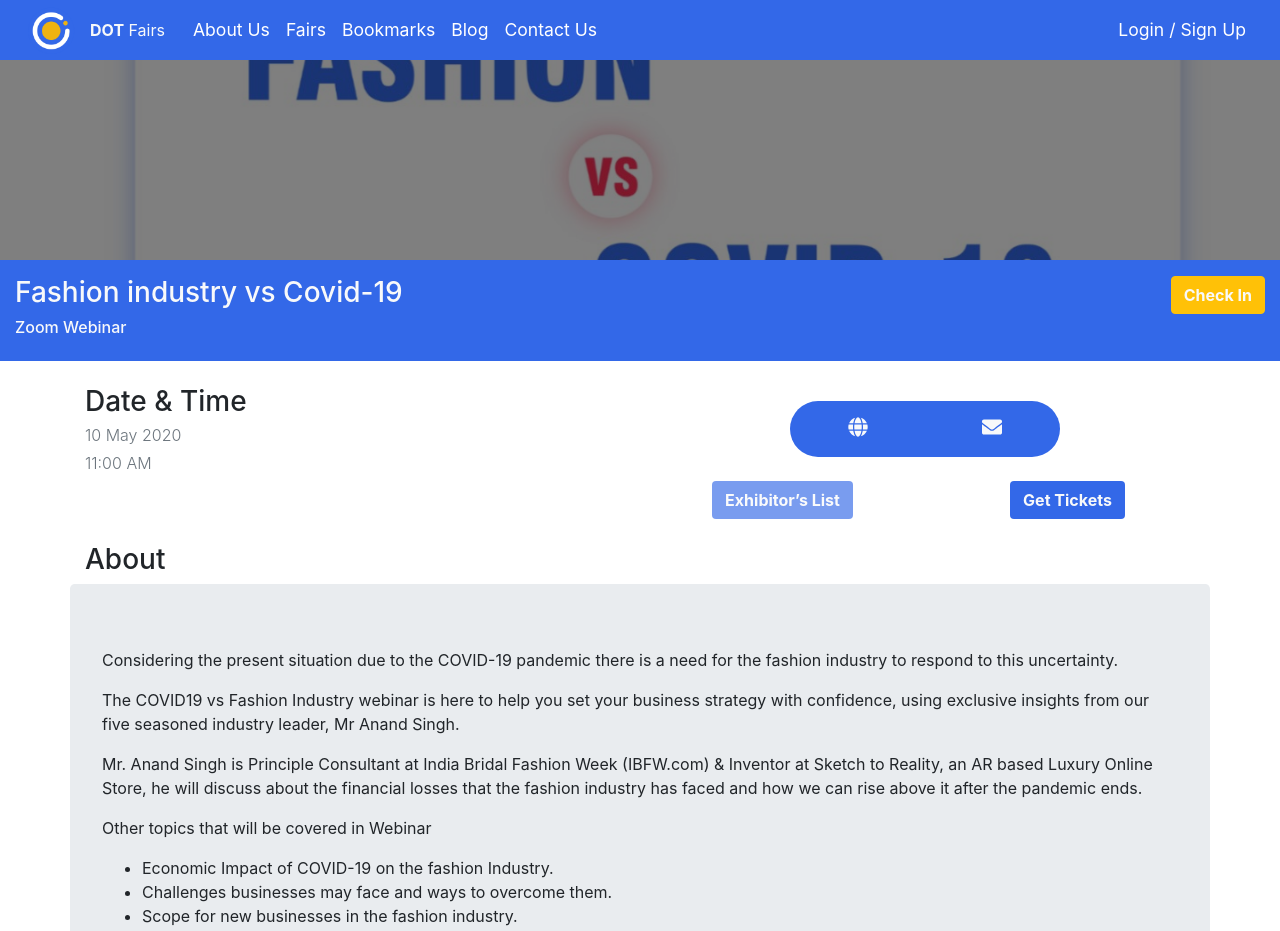
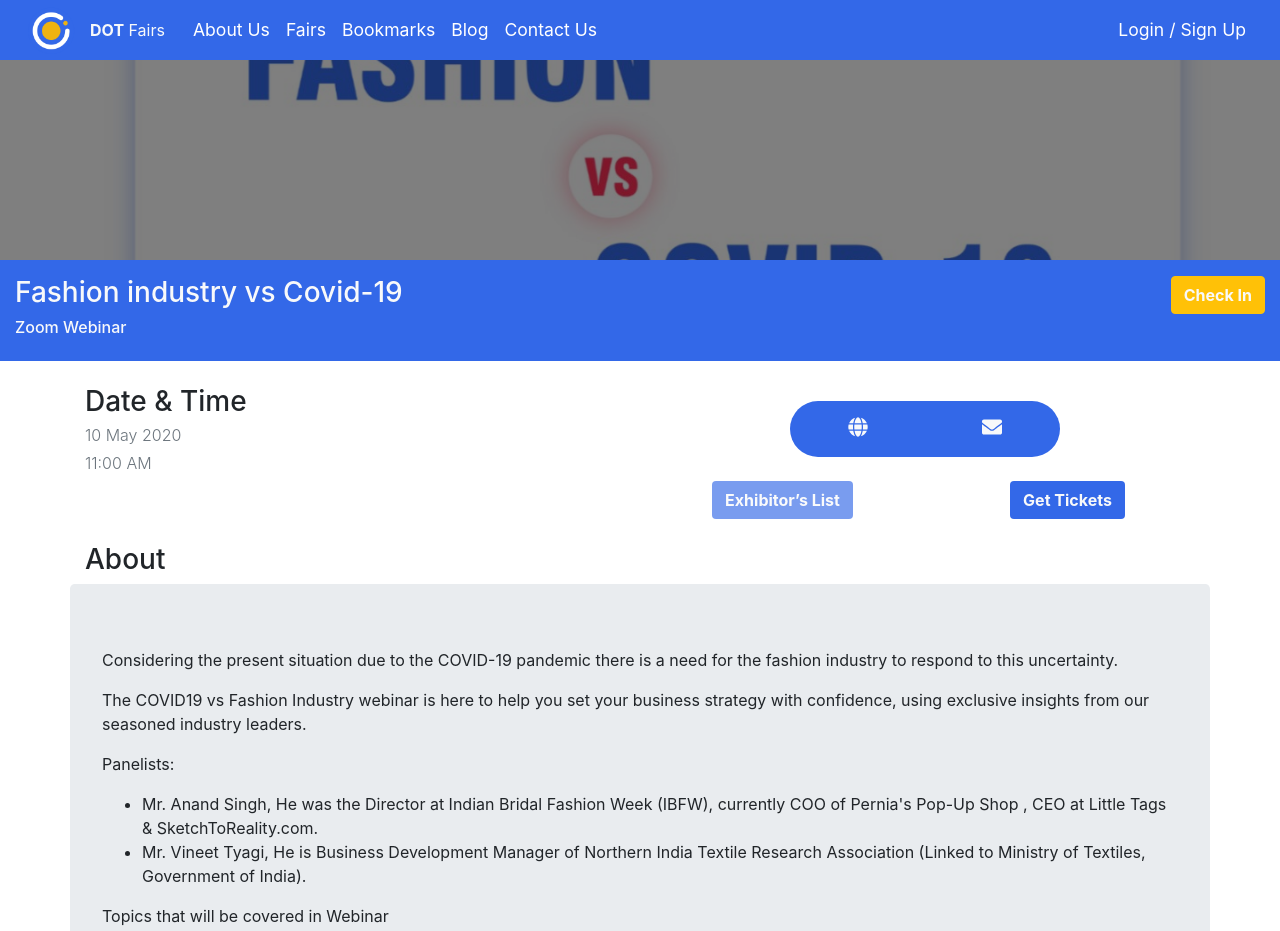
Before and after one commit to bhatvikrant/DOT, a React (Create React App) app: page /fair-temp/webinar in a window 1280 px wide. Shown: the top 931 px of the page. Built offline with nearby package versions, Linux system fonts and the light colour scheme.

Commit message:
updated about of temp fair

```diff
--- a/src/pages/TempStaticFair.js
+++ b/src/pages/TempStaticFair.js
@@ -154,18 +154,24 @@
 					<p>
 						The COVID19 vs Fashion Industry webinar is here to help you set your
 						business strategy with confidence, using exclusive insights from our
-						five seasoned industry leader, Mr Anand Singh.
+						seasoned industry leaders.
 					</p>
 
-					<p>
-						Mr. Anand Singh is Principle Consultant at India Bridal Fashion Week
-						(IBFW.com) & Inventor at Sketch to Reality, an AR based Luxury
-						Online Store, he will discuss about the financial losses that the
-						fashion industry has faced and how we can rise above it after the
-						pandemic ends.
-					</p>
+					<p>Panelists:</p>
+					<ul>
+						<li>
+							Mr. Anand Singh, He was the Director at Indian Bridal Fashion Week
+							(IBFW), currently COO of Pernia's Pop-Up Shop , CEO at Little Tags
+							& SketchToReality.com.
+						</li>
+						<li>
+							Mr. Vineet Tyagi, He is Business Development Manager of Northern
+							India Textile Research Association (Linked to Ministry of
+							Textiles, Government of India).
+						</li>
+					</ul>
 
-					<p>Other topics that will be covered in Webinar</p>
+					<p>Topics that will be covered in Webinar</p>
 
 					<ul>
 						<li>Economic Impact of COVID-19 on the fashion Industry.</li>
```
